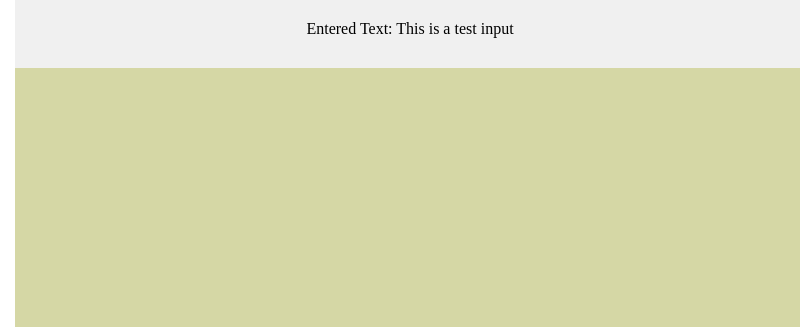
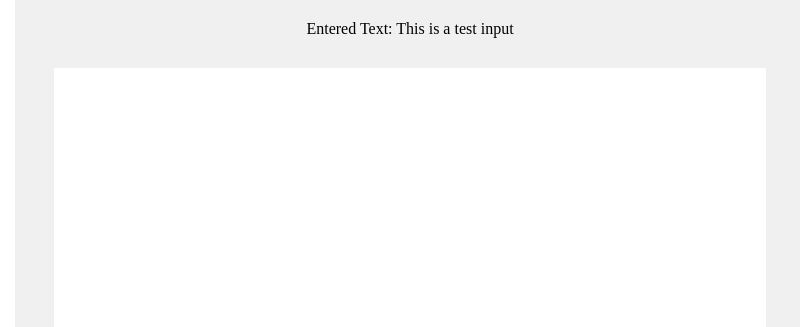
Before and after one commit to ORWorld/Memorise, an Electron app: page test.html in a window 800 px wide. Shown: the part 96-423 px from the top of the page. Drawn offline with Linux system fonts and the light colour scheme.

Commit message:
Update styles.css

```diff
--- a/styles.css
+++ b/styles.css
@@ -4,6 +4,7 @@ h1,
 p,
 textarea,
 button,
+span,
 div {
     margin: 5px;
     padding: 5px;
@@ -11,24 +12,27 @@ div {
 
 /* Basic styles for the container */
 .container {
-    height: 90vh;
+    height: 100vh;
     width: 100%;
     display: flex;
     flex-direction: column;
     align-items: center;
     justify-content: center;
+
     background-color: #f0f0f0;
 }
 
 #alternate-word {
     height: 90vh;
-    width: 100%;
-    display: flex;
+    width: 90%;
+    display: inline-flex;
     flex-direction: row;
     align-items: center;
     justify-content: center;
-    background-color: #d5d7a5;
-    font-size: xx-large;
+    flex-wrap: wrap;
+    background-color: white;
+    margin: 5px;
+    padding: 5px;
 }
 
 /* Styles for the heading */
```
